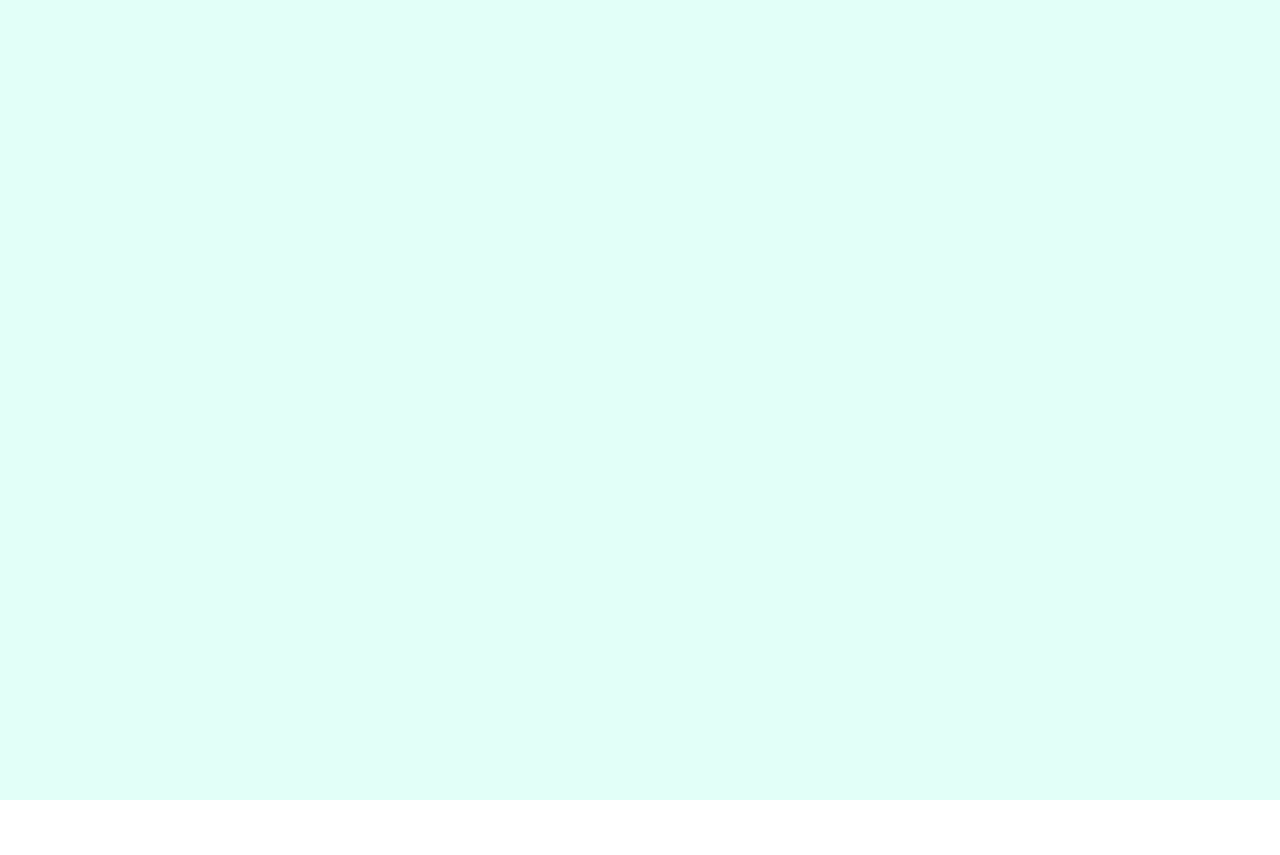
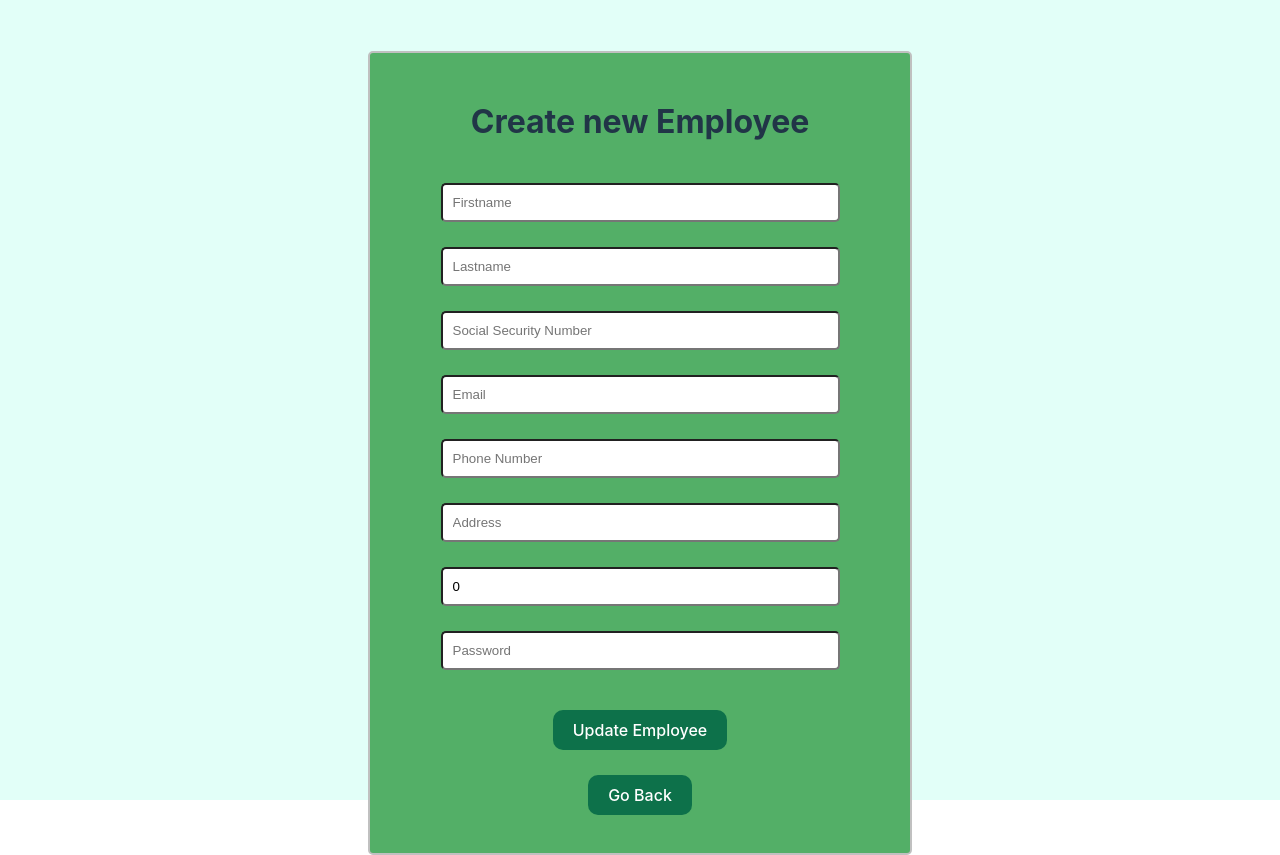
Before and after one commit to natischmidt/CleanCodeFrontend, a React (Vite) app: page /EditEmployeeForm in a window 1280 px wide. Before the commit this address had no page. Before the commit the page ends 800 px from the top, so only its background shows below. Built offline with nearby package versions, Linux system fonts and the light colour scheme.

Commit message:
Uppdatering: - WIP med att uppdatera en användare, lagt till en ny fil som är en Form för att kunna redigera en anställd men funkar inte med navigeringen när man klickar på update i listan - Lagt till sökvägen i Routing
Anton 5/10

```diff
--- a/src/Routing.tsx
+++ b/src/Routing.tsx
@@ -16,6 +16,7 @@ import UpdateBooking from "./adminForms/updateBooking";
 import CreateNewBooking from "./adminForms/createBooking";
 import GettingIdNumber from "./adminForms/gettingIdNumber";
 import CancelWithNumber from "./adminForms/cancelWithNumber";
+import EditEmployeeForm from "./forms/editEmployee";
 //import OverviewPage from "./pages/overviewpage";
 //import TransactionPage from "./pages/transactionoverview";
 
@@ -34,6 +35,7 @@ function Routing() {
 
                     <Route path="/AddAdmin" element={<AddAdmin/>}/>
                     <Route path="/AddEmployee" element={<AddEmployee/>}/>
+                    <Route path="/EditEmployeeForm" element={<EditEmployeeForm/>}/>
                     <Route path="/AddPrivateCustomer" element={<AddPrivateCustomer/>}/>
                     <Route path="/AddBusinessCustomer" element={<AddBusinessCustomer/>}/>
                     <Route path="/CreateNewBooking" element={<CreateNewBooking/>}/>
--- a/src/components/CustomerTable.tsx
+++ b/src/components/CustomerTable.tsx
@@ -1,6 +1,8 @@
 import React, { useEffect, useState } from 'react';
 import axios from 'axios';
 import Table from "../reusableComponents/table";
+// import EditEmployeeForm from "../forms/editEmployee";
+// import {useNavigate} from "react-router-dom";
 
 export const CustomerTable: React.FC = () => {
     const [customerData, setCustomerData] = useState<any[]>([]);
@@ -49,12 +51,14 @@ export const CustomerTable: React.FC = () => {
     const handleUpdate = (id: number) => {
 
     };
+
     return (
         <div className="customer-table" style={styles.customerTable}>
             <Table columns={columns}
                    data={customerData}
                    onDelete={handleDelete}
-                   onUpdate={handleUpdate}/>
+                   onUpdate={handleUpdate}
+            />
         </div>
     );
 };
--- a/src/components/EmployeeTable.tsx
+++ b/src/components/EmployeeTable.tsx
@@ -1,19 +1,22 @@
 import React, { useEffect, useState } from 'react';
 import axios from 'axios';
 import Table from "../reusableComponents/table";
+import {useNavigate} from "react-router-dom";
 
 export const EmployeeTable: React.FC = () => {
 
-    const [firstname, setFirstname] = useState('');
-    const [lastname, setLastname] = useState('');
-    const [email, setEmail] = useState('');
-    const [phonenumber, setPhoneNumber] = useState('');
-    const [ss, setSs] = useState('');
-    const [salary, setSalary] = useState <number> ();
-    const [address, setAddress] = useState('');
-    const [password, setPassword] = useState('');
+    // const [firstname, setFirstname] = useState('');
+    // const [lastname, setLastname] = useState('');
+    // const [email, setEmail] = useState('');
+    // const [phonenumber, setPhoneNumber] = useState('');
+    // const [ss, setSs] = useState('');
+    // const [salary, setSalary] = useState <number> ();
+    // const [address, setAddress] = useState('');
+    // const [password, setPassword] = useState('');
 
     const [deleted, setDeleted] = useState(0);
+
+    const goToEditEmployeeForm = useNavigate()
 
     const [employeeData, setEmployeeData] = useState<any[]>([]);
 
@@ -62,32 +65,32 @@ export const EmployeeTable: React.FC = () => {
             }
     };
 
-    const handleUpdate = async (employeeDTO: any) => {
-
-        try {
-            const Url = `http://localhost:8080/api/employee/editEmployee`;
-
-            const employeeData = {
-                id: employeeDTO.id,
-                firstName: firstname,
-                lastName: lastname,
-                password: password,
-                ssNumber: ss,
-                email: email,
-                phoneNumber: phonenumber,
-                address: address,
-                role: "EMPLOYEE",
-                salary: salary,
-            };
-
-            const response = await axios.put(Url, employeeData);
-
-            console.log('Updating employee was successful', response.data);
-
-        } catch (error) {
-            console.error('Error updating employee', error);
-        }
-    };
+    // const handleUpdate = async (employeeDTO: any) => {
+    //
+    //     try {
+    //         const Url = `http://localhost:8080/api/employee/editEmployee`;
+    //
+    //         const employeeData = {
+    //             id: employeeDTO.id,
+    //             firstName: firstname,
+    //             lastName: lastname,
+    //             password: password,
+    //             ssNumber: ss,
+    //             email: email,
+    //             phoneNumber: phonenumber,
+    //             address: address,
+    //             role: "EMPLOYEE",
+    //             salary: salary,
+    //         };
+    //
+    //         const response = await axios.put(Url, employeeData);
+    //
+    //         console.log('Updating employee was successful', response.data);
+    //
+    //     } catch (error) {
+    //         console.error('Error updating employee', error);
+    //     }
+    // };
 
     return (
         <div className="employee-table" style={styles.employeeTable}>
@@ -95,7 +98,7 @@ export const EmployeeTable: React.FC = () => {
             <Table columns={columns}
                    data={employeeData}
                    onDelete={handleDelete}
-                   onUpdate={handleUpdate}
+                   onUpdate={goToEditEmployeeForm}
             />
         </div>
     );
--- /dev/null
+++ b/src/forms/editEmployee.tsx
@@ -0,0 +1,168 @@
+import React, { useState } from 'react';
+import {useNavigate} from "react-router-dom";
+import axios from "axios";
+
+const EditEmployeeForm = () => {
+    const [firstname, setFirstname] = useState('');
+    const [lastname, setLastname] = useState('');
+    const [email, setEmail] = useState('');
+    const [phonenumber, setPhoneNumber] = useState('');
+    const [ss, setSs] = useState('');
+    const [salary, setSalary] = useState <number> (0);
+    const [address, setAddress] = useState('');
+    const [password, setPassword] = useState('');
+
+    const goBackToEmployees = useNavigate();
+
+    const handleSubmit = async (e : React.FormEvent) => {
+        e.preventDefault();
+
+        try {
+            const Url = 'http://localhost:8080/api/employee/editEmployee';
+
+            const editEmployeeData = {
+                firstName: firstname,
+                lastName: lastname,
+                password: password,
+                ssNumber: ss,
+                email: email,
+                phoneNumber: phonenumber,
+                address: address,
+                role: "EMPLOYEE",
+                salary: salary,
+            };
+
+            const response = await axios.post(Url, editEmployeeData);
+
+            console.log('Employee was updated', response.data);
+
+            setFirstname('')
+            setLastname('')
+            setEmail('')
+            setPhoneNumber('')
+            setSs('')
+            setSalary (0)
+            setAddress('')
+            setPassword('')
+
+        } catch (error) {
+            console.error('Error updating employee', error);
+        }
+    };
+
+    return (
+        <div style={styles.container}>
+            <form style={styles.form} onSubmit={handleSubmit}>
+                <h2>Create new Employee</h2>
+                <input
+                    type="text"
+                    placeholder="Firstname"
+                    style={styles.input}
+                    value={firstname}
+                    onChange={(e) => setFirstname(e.target.value)}
+                    required
+                />
+                <input
+                    type="text"
+                    placeholder="Lastname"
+                    style={styles.input}
+                    value={lastname}
+                    onChange={(e) => setLastname(e.target.value)}
+                    required
+                />
+                <input
+                    type="text"
+                    placeholder="Social Security Number"
+                    style={styles.input}
+                    value={ss}
+                    onChange={(e) => setSs(e.target.value)}
+                    required
+                />
+                <input
+                    type="text"
+                    placeholder="Email"
+                    style={styles.input}
+                    value={email}
+                    onChange={(e) => setEmail(e.target.value)}
+                    required
+                />
+                <input
+                    type="text"
+                    placeholder="Phone Number"
+                    style={styles.input}
+                    value={phonenumber}
+                    onChange={(e) => setPhoneNumber(e.target.value)}
+                    required
+                />
+                <input
+                    type="text"
+                    placeholder="Address"
+                    style={styles.input}
+                    value={address}
+                    onChange={(e) => setAddress(e.target.value)}
+                    required
+                />
+                <input
+                    type="text"
+                    placeholder=" Hourly Salary"
+                    style={styles.input}
+                    value={salary}
+                    onChange={(e) => setSalary(parseFloat(e.target.value))}
+                    required
+                />
+                <input
+                    type="password"
+                    placeholder="Password"
+                    style={styles.input}
+                    value={password}
+                    onChange={(e) => setPassword(e.target.value)}
+                    required
+                />
+                <button type="submit" style={styles.button}>
+                    Update Employee
+                </button>
+                <button type="submit" style={styles.button} onClick={() => {{goBackToEmployees(("/Employees"))}}}>
+                    Go Back
+                </button>
+            </form>
+        </div>
+    );
+};
+
+export default EditEmployeeForm;
+
+const styles = {
+    container: {
+        display: 'flex',
+        alignItems: 'center',
+        justifyContent: 'center',
+    },
+    form: {
+        display: 'flex',
+        flexDirection: 'column' as 'column',
+        alignItems: 'center',
+        padding: '20px',
+        border: '2px solid silver',
+        borderRadius: '5px',
+        backgroundColor: '#53af67',
+        width: "500px",
+        height: '760px',
+        marginTop: '4%'
+    },
+    input: {
+        marginTop: '10px',
+        marginBottom: '15px',
+        padding: '10px',
+        width: '75%',
+        borderRadius: '5px',
+    },
+    button: {
+        padding: '10px 20px',
+        backgroundColor: '#0d714a',
+        color: 'white',
+        border: 'none',
+        borderRadius: '10px',
+        cursor: 'pointer',
+        marginTop: '25px',
+    },
+}
```
